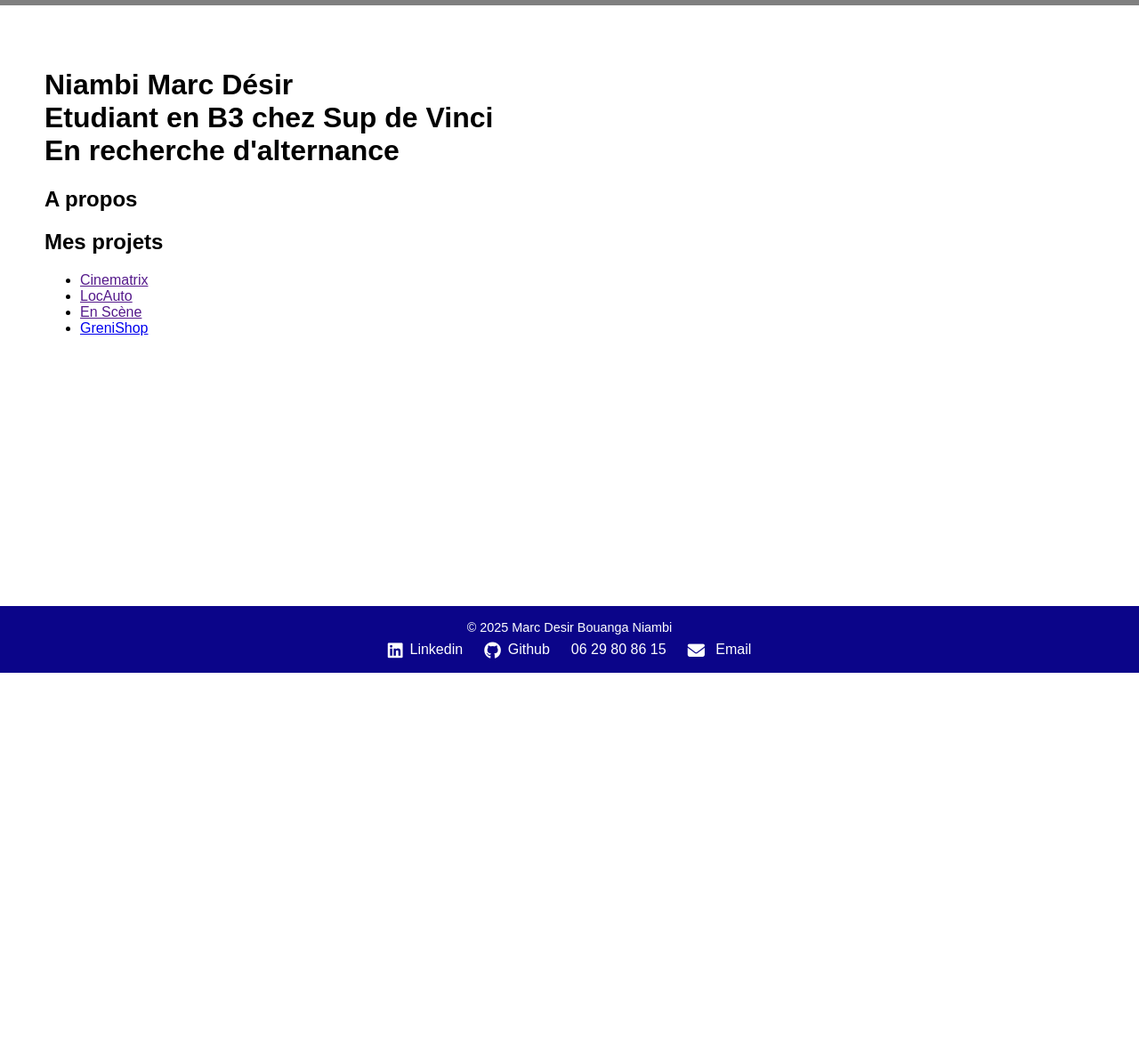
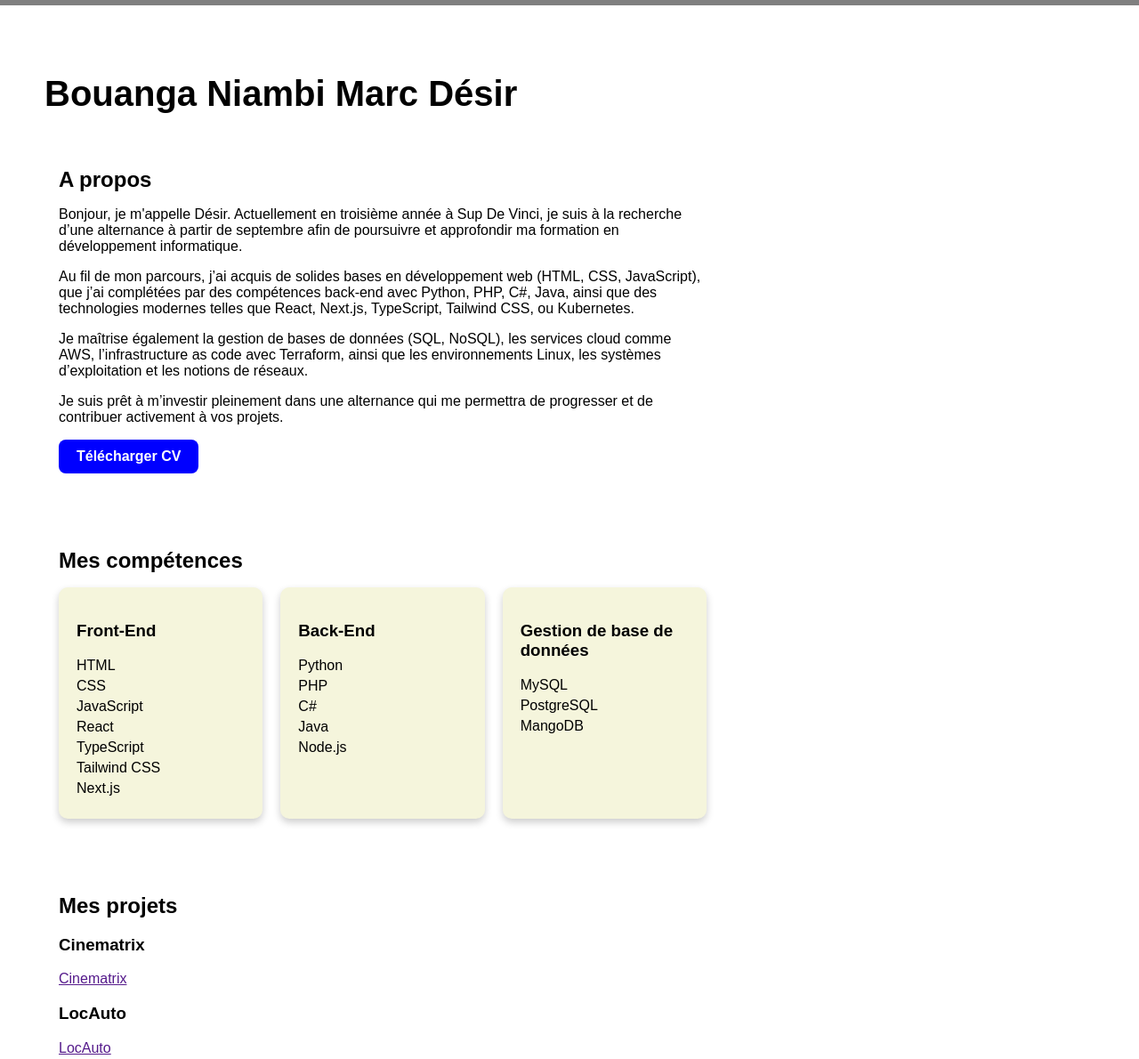
Before and after one commit to Marc-Desir-Bouanga-Niambi/Portfolio, a plain HTML site: page acceuil.html in a window 1280 px wide. Shown: the part 44-1234 px from the top of the page at 89% size. Before the commit the page ends 800 px from the top, so only its background shows below. Drawn offline with Linux system fonts and the light colour scheme.

Commit message:
Finition des tableaux de compétences, du bouton cv

```diff
--- a/acceuil.html
+++ b/acceuil.html
@@ -27,26 +27,88 @@
 
     <main>
         <h1>
-            Niambi Marc Désir<br>
-            Etudiant en B3 chez Sup de Vinci<br>
-            En recherche d'alternance
+             Bouanga Niambi Marc Désir<br>
         </h1>
 
         <!-- Partie à propos-->
         <section>
             <h2>A propos</h2>
-            <p></p>
+            <p>Bonjour, je m'appelle Désir. Actuellement en troisième année à Sup De Vinci, je suis à la recherche d’une alternance à partir de septembre afin de poursuivre et approfondir ma formation en développement informatique.</p>
+            <p>Au fil de mon parcours, j’ai acquis de solides bases en développement web (HTML, CSS, JavaScript), que j’ai complétées par des compétences back-end avec Python, PHP, C#, Java, ainsi que des technologies modernes telles que React, Next.js, TypeScript, Tailwind CSS, ou Kubernetes.</p>
+            <p>Je maîtrise également la gestion de bases de données (SQL, NoSQL), les services cloud comme AWS, l’infrastructure as code avec Terraform, ainsi que les environnements Linux, les systèmes d’exploitation et les notions de réseaux.</p>
+            <p>Je suis prêt à m’investir pleinement dans une alternance qui me permettra de progresser et de contribuer activement à vos projets.</p>
+
+            <a href="docs/cv.pdf" download class="btn-cv">Télécharger CV</a>
         </section>
+
+        <section>
+            <h2>Mes compétences</h2>
+
+            <div class="container">
+                <div class="bloc">
+                    <h3>Front-End</h3>
+                    <ul>
+                        <li>HTML</li>
+                        <li>CSS</li>
+                        <li>JavaScript</li>
+                        <li>React</li>
+                        <li>TypeScript</li>
+                        <li>Tailwind CSS</li>
+                        <li>Next.js</li>
+                    </ul>
+                </div>
+
+                <div class="bloc">
+                    <h3>Back-End</h3>
+                    <ul>
+                        <li>Python</li>
+                        <li>PHP</li>
+                        <li>C#</li>
+                        <li>Java</li>
+                        <li>Node.js</li>
+                    </ul>
+                </div>
+
+                <div class="bloc">
+                    <h3>Gestion de base de données</h3>
+                    <ul>
+                        <li>MySQL</li>
+                        <li>PostgreSQL</li>
+                        <li>MangoDB</li>
+                    </ul>
+                </div>
+
+            </div>
+
+        </section>
+
 
         <!--Bloc projets-->
         <section>
             <h2>Mes projets</h2>
-            <ul>
-                <li><a href="">Cinematrix</a></li>
-                <li><a href="">LocAuto</a></li>
-                <li><a href="">En Scène</a></li>
-                <li><a href="https://github.com/Marc-Desir-Bouanga-Niambi/Greni">GreniShop</a></li>
-            </ul>
+
+            <div>
+                <div>
+                    <h3>Cinematrix</h3>
+                    <a href="">Cinematrix</a>
+                </div>
+
+                <div>
+                    <h3>LocAuto</h3>
+                    <a href="">LocAuto</a>
+                </div>
+
+                <div>
+                    <h3>En Scène</h3>
+                    <a href="">En Scène</a>
+                </div>
+
+                <div>
+                    <h3>GreniShop</h3>
+                    <a href="https://github.com/Marc-Desir-Bouanga-Niambi/Greni">GreniShop</a>
+                </div>
+
+            </div>
         </section>
 
     </main>
@@ -65,9 +127,10 @@
             </a></li>
 
             <li><a href="tel:+33629808615">06 29 80 86 15</a></li>
+
             <li><a href="mailto:tonemail@example.com">
-            <i class="fas fa-envelope"></i> Email
-        </a></li>
+                <i class="fas fa-envelope"></i> Email
+            </a></li>
         </ul>
     </footer>
 </body>
--- a/style.css
+++ b/style.css
@@ -2,7 +2,7 @@ body {
     margin: 0; /*Supprimer la marge par défaut*/
     font-family: Arial, sans-serif;
     display: flex; /*ça transforme ton body en “conteneur flexible”, ce qui te permet de contrôler comment ses enfants (ici header, main, footer) sont disposés.*/
-    flex-direction: column;
+    flex-direction: column;/*empile verticalement le header,main et footer au lieu d'horizontalement*/
     min-height: 100vh; /*garantit que le body fait au mojns la hauteur de la fenêtre*/
 }
 
@@ -46,6 +46,68 @@ main {
     flex: 1;
 }
 
+main h1 {
+    font-size: 2.5rem;
+    font-weight: bold;
+    margin-bottom: 1.5rem;
+}
+
+main section {
+    margin-bottom: 2rem;
+    padding: 1rem;
+}
+
+main h2 {
+    font-size: 1.5rem;
+    font-weight: bold;
+    margin-bottom: 1rem;
+}
+
+.btn-cv {
+    display: inline-block;
+    padding: 10px 20px;
+    background-color: blue;
+    text-decoration: none;
+    color: white;
+    border-radius: 8px; /*Pour arrondir les bords*/
+    font-weight: bold;
+    transition: background-color 0.3s;
+}
+
+.btn-cv:hover {
+    background-color: blueviolet;
+}
+
+.container{
+    display: flex; /*pour que les blocs soient côte à côte*/
+    gap: 20px; /*pour gérer l'espacement entre les blocs*/
+    align-items: stretch;
+}
+
+.bloc {
+    width: calc((100% - 40px) / 3); /*largeur des blocs exacte*/
+    padding: 20px;
+    background-color: beige;
+    border-radius: 10px;
+    box-shadow: 0 4px 8px rgba(0,0,0,0.2);
+}
+
+bloc h3 {
+    margin-bottom: 10px; /*espacement entre titre et liset*/
+    text-align: left;
+}
+
+.bloc ul {
+    list-style: none;
+    padding: 0;
+    margin: 0;
+    text-align: left;
+}
+
+.bloc ul li {
+    margin-bottom: 5px; /*espacement entre les items*/
+}
+
 footer {
     background-color: rgb(11, 5, 137);
     text-align: center;
```
Also changed, not shown: 1 other file.
